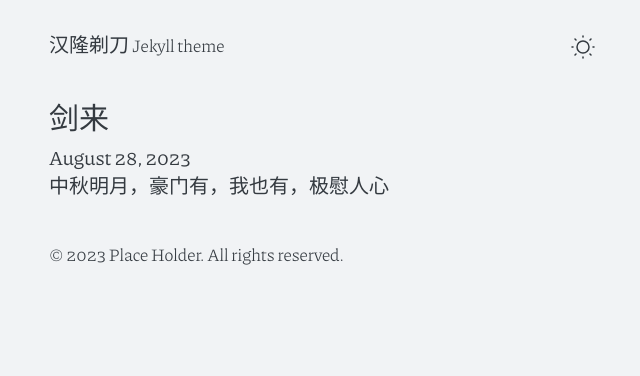
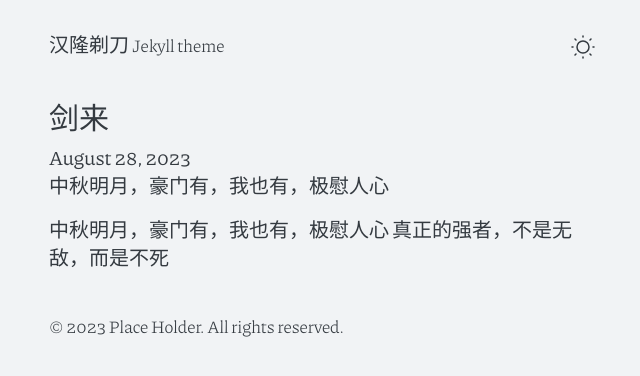
Before and after one commit to hanlonrazor/hanlonrazor.github.io, a Jekyll site: the page built from _posts/2023-08-28-剑来.md, in a window 1280 px wide. Shown: the top 376 px of the page, without its empty margins (318-958 px from the left). Built offline with Jekyll 4.4.1, drawn with Linux system fonts in a browser that asks for light colours.

Commit message:
Update 2023-08-28-剑来.md

```diff
--- a/_posts/2023-08-28-剑来.md
+++ b/_posts/2023-08-28-剑来.md
@@ -2,3 +2,6 @@
 layout: post
 lead: 中秋明月，豪门有，我也有，极慰人心
 ---
+
+中秋明月，豪门有，我也有，极慰人心
+真正的强者，不是无敌，而是不死
```
